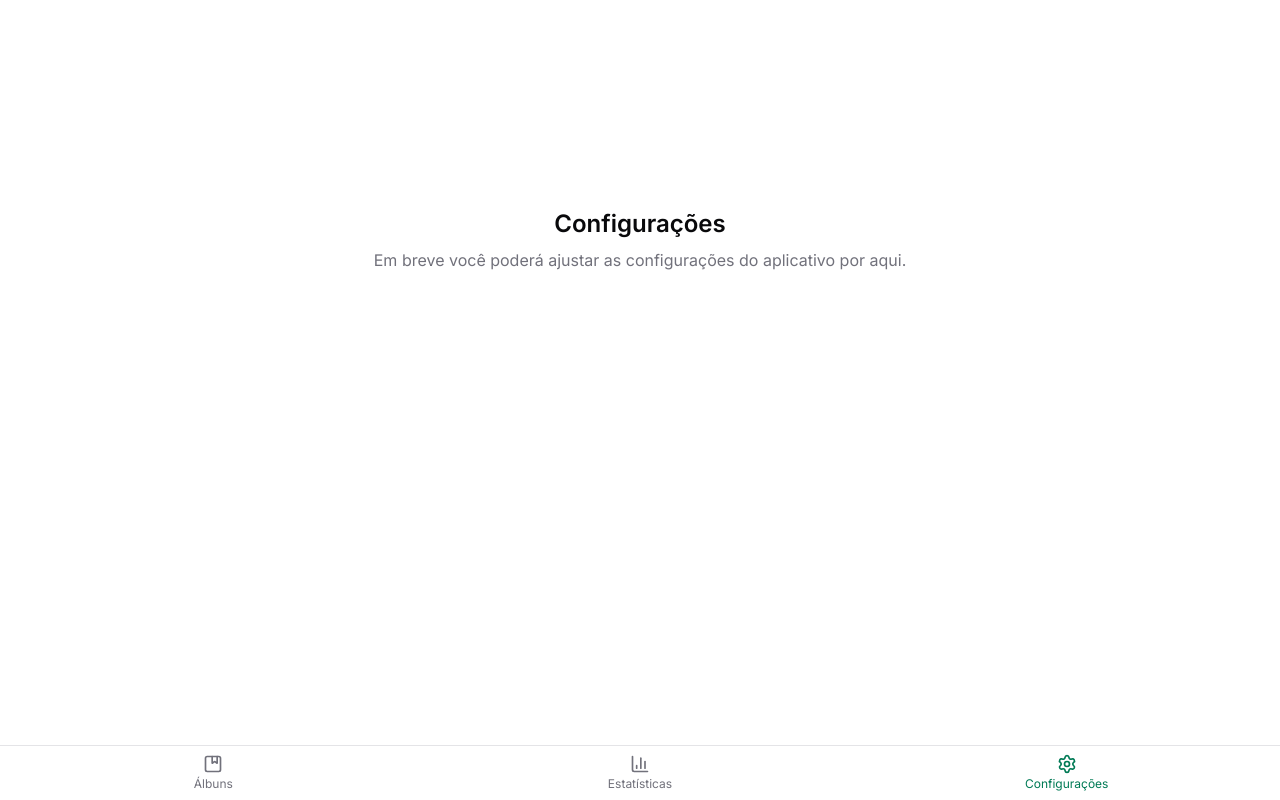
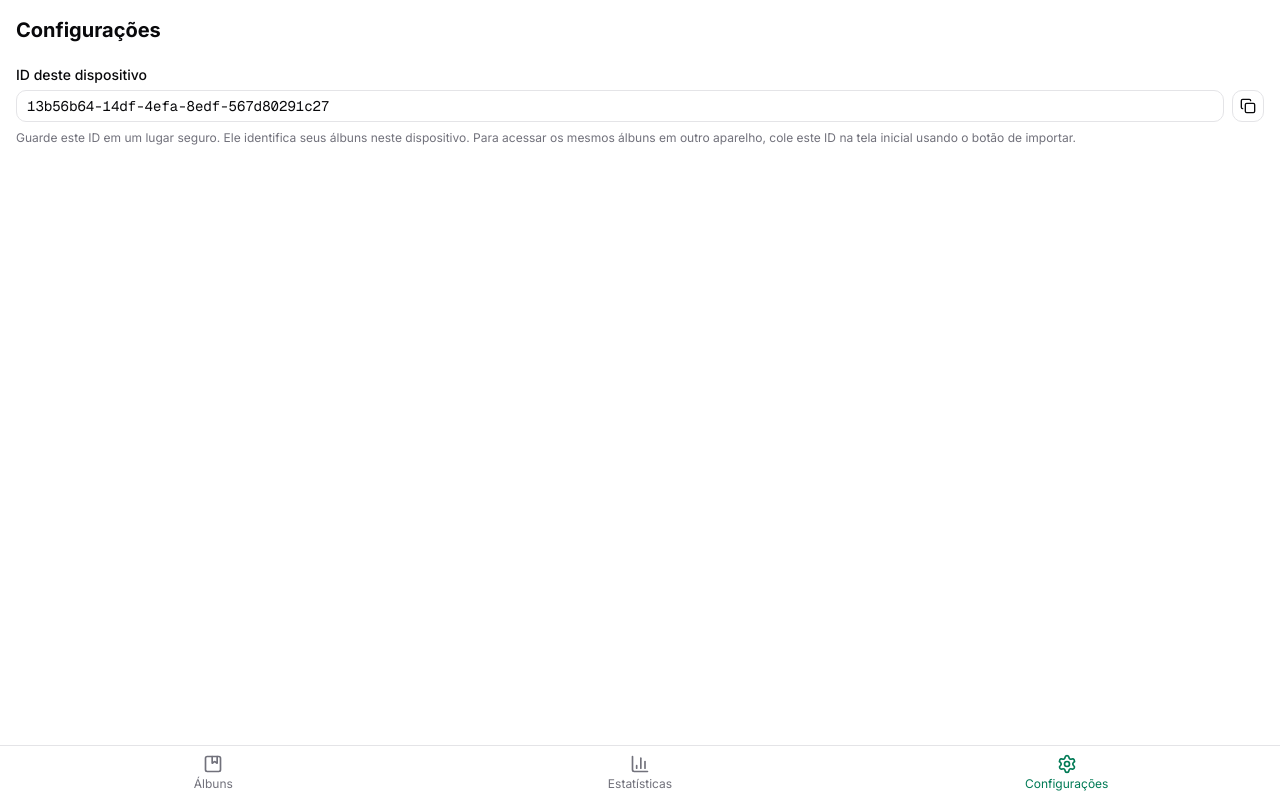
Before and after one commit to nidib/panini, a Next.js app: page /settings in a window 1280 px wide. Built offline with nearby package versions, Linux system fonts and the light colour scheme.

Commit message:
client id imports

```diff
--- a/src/app/page.tsx
+++ b/src/app/page.tsx
@@ -1,7 +1,7 @@
 "use client";
 
 import { useMutation, useQuery, useQueryClient } from "@tanstack/react-query";
-import { ChevronDown, ChevronRight, Plus } from "lucide-react";
+import { ChevronDown, ChevronRight, Import, Plus } from "lucide-react";
 import Link from "next/link";
 import { useState } from "react";
 import { AppShell } from "src/components/app-shell";
@@ -21,7 +21,7 @@ import {
 import { Input } from "src/components/ui/input";
 import { Label } from "src/components/ui/label";
 import { Skeleton } from "src/components/ui/skeleton";
-import { useClientId } from "src/lib/client-id";
+import { setClientId, useClientId } from "src/lib/client-id";
 import { albumKeys, albumsOptions } from "src/lib/query-options";
 import { createAlbumMutationOptions } from "src/lib/query-options/mutations";
 import { cn } from "src/lib/utils";
@@ -50,6 +50,9 @@ export default function HomePage() {
 
   const [open, setOpen] = useState(false);
   const [nickname, setNickname] = useState("");
+  const [importOpen, setImportOpen] = useState(false);
+  const [importClientId, setImportClientId] = useState("");
+  const [importError, setImportError] = useState("");
 
   const handleSubmit = (e: React.FormEvent) => {
     e.preventDefault();
@@ -57,11 +60,74 @@ export default function HomePage() {
     create.mutate({ nickname: nickname.trim(), albumType: "wc2026" });
   };
 
+  const handleImport = (e: React.FormEvent) => {
+    e.preventDefault();
+    setImportError("");
+
+    const trimmed = importClientId.trim();
+    const uuidRegex =
+      /^[0-9a-f]{8}-[0-9a-f]{4}-[0-9a-f]{4}-[0-9a-f]{4}-[0-9a-f]{12}$/i;
+
+    if (!uuidRegex.test(trimmed)) {
+      setImportError("ID do dispositivo inválido.");
+      return;
+    }
+
+    setClientId(trimmed);
+    setImportOpen(false);
+    window.location.reload();
+  };
+
   return (
     <AppShell>
       <div className="space-y-4 p-4">
         <header className="flex items-center justify-between">
           <h1 className="text-xl font-bold">Meus Álbuns</h1>
+          <div className="flex items-center gap-2">
+            <Dialog open={importOpen} onOpenChange={setImportOpen}>
+              <DialogTrigger asChild>
+                <Button
+                  size="icon"
+                  variant="outline"
+                  aria-label="Importar ID do dispositivo"
+                >
+                  <Import className="size-5" />
+                </Button>
+              </DialogTrigger>
+              <DialogContent className="sm:max-w-sm">
+                <DialogHeader>
+                  <DialogTitle>Importar ID do dispositivo</DialogTitle>
+                </DialogHeader>
+                <form onSubmit={handleImport} className="space-y-4 pt-2">
+                  <div className="space-y-2">
+                    <Label htmlFor="import-client-id">ID do dispositivo</Label>
+                    <Input
+                      id="import-client-id"
+                      placeholder="xxxxxxxx-xxxx-xxxx-xxxx-xxxxxxxxxxxx"
+                      value={importClientId}
+                      onChange={(e) => setImportClientId(e.target.value)}
+                      autoComplete="off"
+                      autoCorrect="off"
+                      spellCheck="false"
+                    />
+                    <p className="text-xs text-muted-foreground">
+                      Cole o ID de outro dispositivo para acessar os mesmos
+                      álbuns. O ID atual será substituído.
+                    </p>
+                  </div>
+                  {importError && (
+                    <p className="text-sm text-destructive">{importError}</p>
+                  )}
+                  <Button
+                    type="submit"
+                    className="w-full"
+                    disabled={!importClientId.trim()}
+                  >
+                    Importar e recarregar
+                  </Button>
+                </form>
+              </DialogContent>
+            </Dialog>
             <Dialog open={open} onOpenChange={setOpen}>
               <DialogTrigger asChild>
                 <Button size="icon" variant="outline" aria-label="Criar álbum">
@@ -93,6 +159,7 @@ export default function HomePage() {
                 </form>
               </DialogContent>
             </Dialog>
+          </div>
         </header>
 
         {isLoading ? (
--- a/src/app/settings/page.tsx
+++ b/src/app/settings/page.tsx
@@ -1,13 +1,65 @@
+"use client";
+
+import { Check, Copy } from "lucide-react";
+import { useState } from "react";
 import { AppShell } from "src/components/app-shell";
+import { Button } from "src/components/ui/button";
+import { Input } from "src/components/ui/input";
+import { Label } from "src/components/ui/label";
+import { useClientId } from "src/lib/client-id";
 
 export default function SettingsPage() {
+  const clientId = useClientId();
+  const [copied, setCopied] = useState(false);
+
+  const handleCopy = async () => {
+    if (!clientId) return;
+    await navigator.clipboard.writeText(clientId);
+    setCopied(true);
+    setTimeout(() => setCopied(false), 2000);
+  };
+
   return (
     <AppShell>
-      <div className="flex min-h-[60dvh] flex-col items-center justify-center p-6 text-center">
-        <h1 className="text-2xl font-semibold">Configurações</h1>
-        <p className="mt-2 text-muted-foreground">
-          Em breve você poderá ajustar as configurações do aplicativo por aqui.
-        </p>
+      <div className="space-y-6 p-4">
+        <h1 className="text-xl font-bold">Configurações</h1>
+
+        <div className="space-y-2">
+          <Label htmlFor="client-id">ID deste dispositivo</Label>
+          <div className="flex gap-2">
+            <Input
+              id="client-id"
+              value={clientId ?? ""}
+              readOnly
+              onFocus={(e) => e.target.select()}
+              className="font-mono text-sm"
+            />
+            <Button
+              size="icon"
+              variant="outline"
+              onClick={handleCopy}
+              disabled={!clientId}
+              aria-label="Copiar ID do dispositivo"
+            >
+              {copied ? (
+                <Check className="size-4" />
+              ) : (
+                <Copy className="size-4" />
+              )}
+            </Button>
+          </div>
+          {!clientId && (
+            <p className="text-sm text-destructive">
+              Não foi possível carregar o ID deste dispositivo. Verifique as
+              permissões do navegador.
+            </p>
+          )}
+          <p className="text-xs text-muted-foreground">
+            Guarde este ID em um lugar seguro. Ele identifica seus álbuns neste
+            dispositivo. Para acessar os mesmos álbuns em outro aparelho, cole
+            este ID na tela inicial usando o botão de importar.
+          </p>
+        </div>
       </div>
     </AppShell>
   );
--- a/src/lib/client-id.ts
+++ b/src/lib/client-id.ts
@@ -19,11 +19,25 @@ export function getClientId(): string {
   return clientId;
 }
 
+export function setClientId(clientId: string): void {
+  if (typeof window === "undefined") {
+    return;
+  }
+  window.localStorage.setItem(STORAGE_KEY, clientId);
+}
+
+export function clearClientId(): void {
+  if (typeof window === "undefined") {
+    return;
+  }
+  window.localStorage.removeItem(STORAGE_KEY);
+}
+
 export function useClientId(): string | null {
-  const [clientId, setClientId] = useState<string | null>(null);
+  const [clientId, setClientIdState] = useState<string | null>(null);
 
   useEffect(() => {
-    setClientId(getClientId());
+    setClientIdState(getClientId());
   }, []);
 
   return clientId;
--- a/src/lib/query-client.ts
+++ b/src/lib/query-client.ts
@@ -1,11 +1,18 @@
 import { QueryClient } from "@tanstack/react-query";
+import { ApiError } from "src/lib/api-client";
 
-export function makeQueryClient() {
+export function makeQueryClient(): QueryClient {
   return new QueryClient({
     defaultOptions: {
       queries: {
         staleTime: 5 * 1000,
         refetchOnWindowFocus: false,
+        retry: (failureCount, error) => {
+          if (error instanceof ApiError && error.status === 401) {
+            return false;
+          }
+          return failureCount < 3;
+        },
       },
     },
   });
```
Lines whose indentation alone changed are shown as unchanged.
